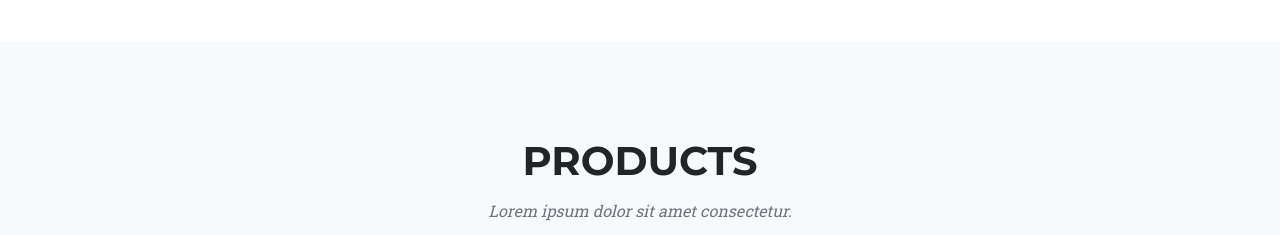
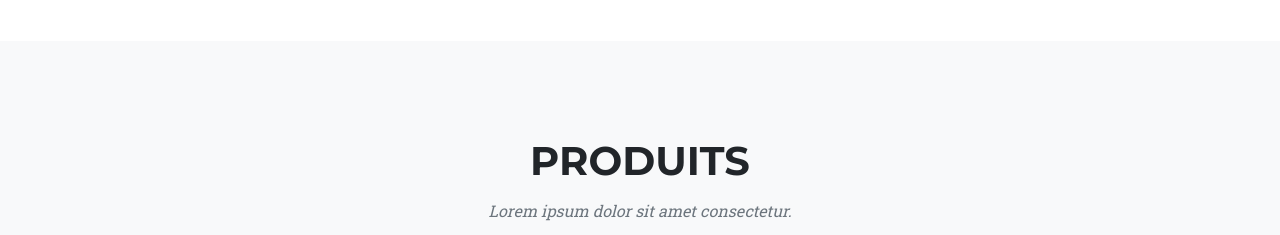
Before and after one commit to houssayen/freelance-agency, a plain HTML site: page index.html in a window 1280 px wide. Shown: the part 1360-1595 px from the top of the page. Drawn offline with nearby package versions, Linux system fonts and the light colour scheme.

Commit message:
commit changes

```diff
--- a/index.html
+++ b/index.html
@@ -91,7 +91,7 @@
     <section class="page-section bg-light" id="portfolio">
         <div class="container">
             <div class="text-center">
-                <h2 class="section-heading text-uppercase">Products</h2>
+                <h2 class="section-heading text-uppercase">Produits</h2>
                 <h3 class="section-subheading text-muted">Lorem ipsum dolor sit amet consectetur.</h3>
             </div>
             <div class="row">
```
